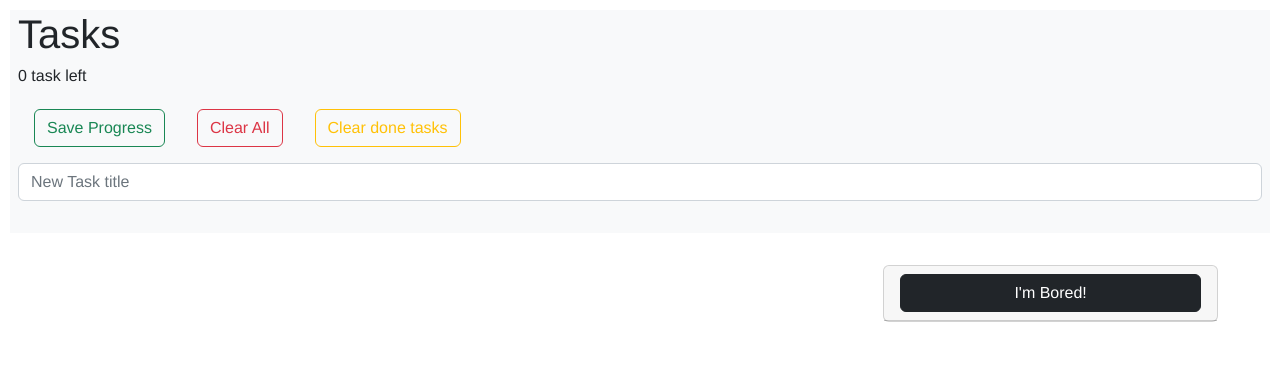
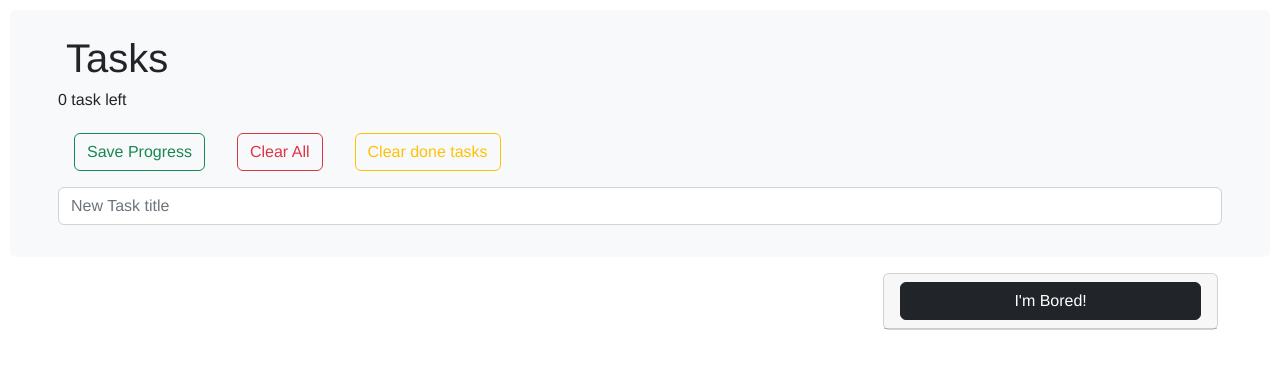
Before and after one commit to Gwladys-G/my-todoreactapp, a React (Create React App) app: page / in a window 1280 px wide. Shown: the top 368 px of the page. Built offline with nearby package versions, Linux system fonts and the light colour scheme.

Commit message:
fixed layout

```diff
--- a/src/App.js
+++ b/src/App.js
@@ -2,8 +2,6 @@ import React, { Component } from "react";
 import NewTask from "./NewTask"
 import Settings from "./Settings";
 import Display from "./Display";
-import Container from 'react-bootstrap/Container';
-
 import 'bootstrap/dist/css/bootstrap.min.css';
 
 
@@ -90,7 +88,7 @@ export default class App extends Component {
   }
 
   GetActivity = () => {
-    fetch("https://www.boredapi.com/api/activity/")
+    fetch("http://www.boredapi.com/api/activity/")
       .then(res => res.json())
       .then(
         (result) => {
@@ -131,8 +129,8 @@ export default class App extends Component {
   render(){
     return (
       <div>
-        <div className="sticky-top bg-light pb-3 px-2 mb-3">
-          <h1>Tasks</h1>
+        <div className="sticky-top bg-light rounded px-5 py-3">
+          <h1 className="m-2">Tasks</h1>
           <h6 className="justify-content-end">{this.remainingTasks()} {this.remainingTasks()>1? "tasks are" : "task"} left</h6>
           <Settings
             saveTasks={this.saveTasks}
--- a/src/BoredAPI.jsx
+++ b/src/BoredAPI.jsx
@@ -10,9 +10,7 @@ import {faRotate} from '@fortawesome/free-solid-svg-icons'
 
 
 function CustomToggle({ children, eventKey }) {
-  const decoratedOnClick = useAccordionButton(eventKey, () =>
-    console.log('totally custom!'),
-  );
+  const decoratedOnClick = useAccordionButton(eventKey);
 
   return (
     <Button
```
Also changed, not shown: src/Display.jsx (+0 -11 lines), src/TaskList.jsx (indentation only).
